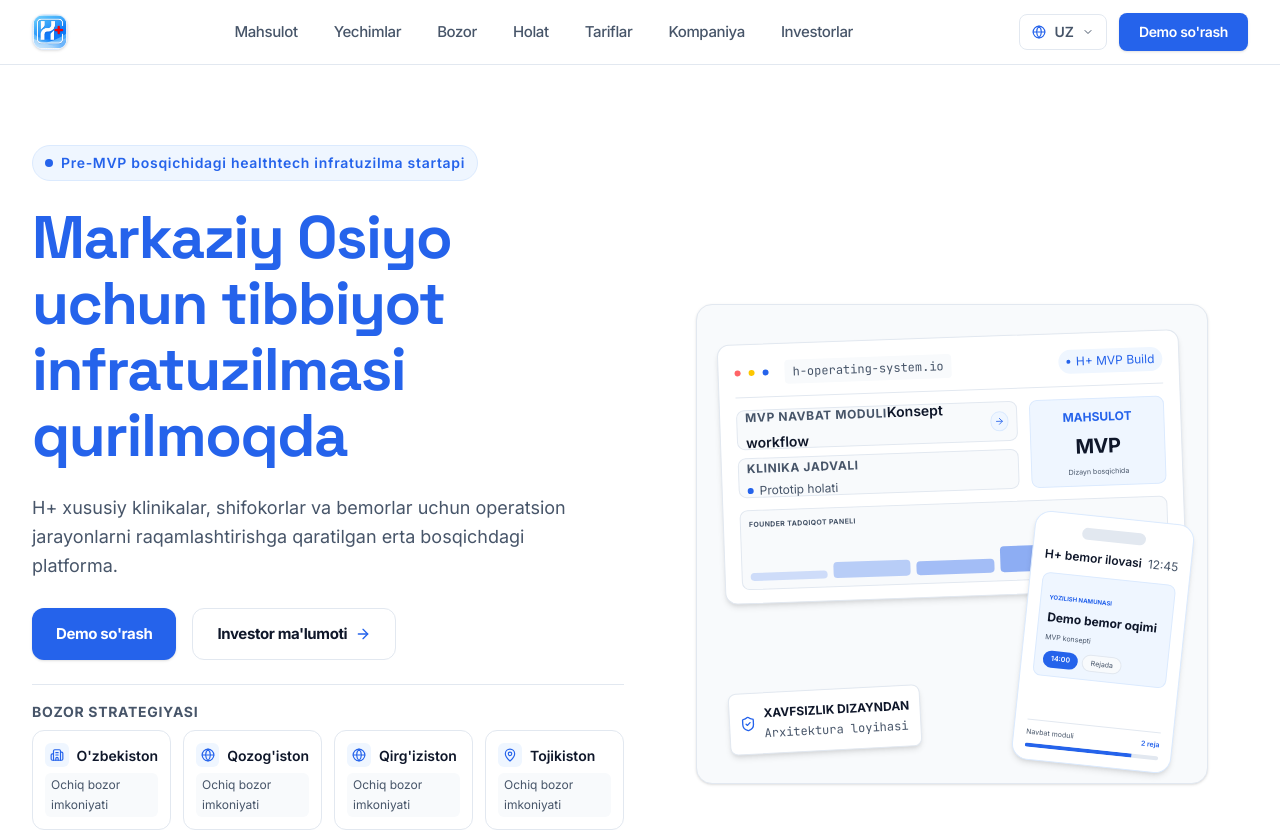
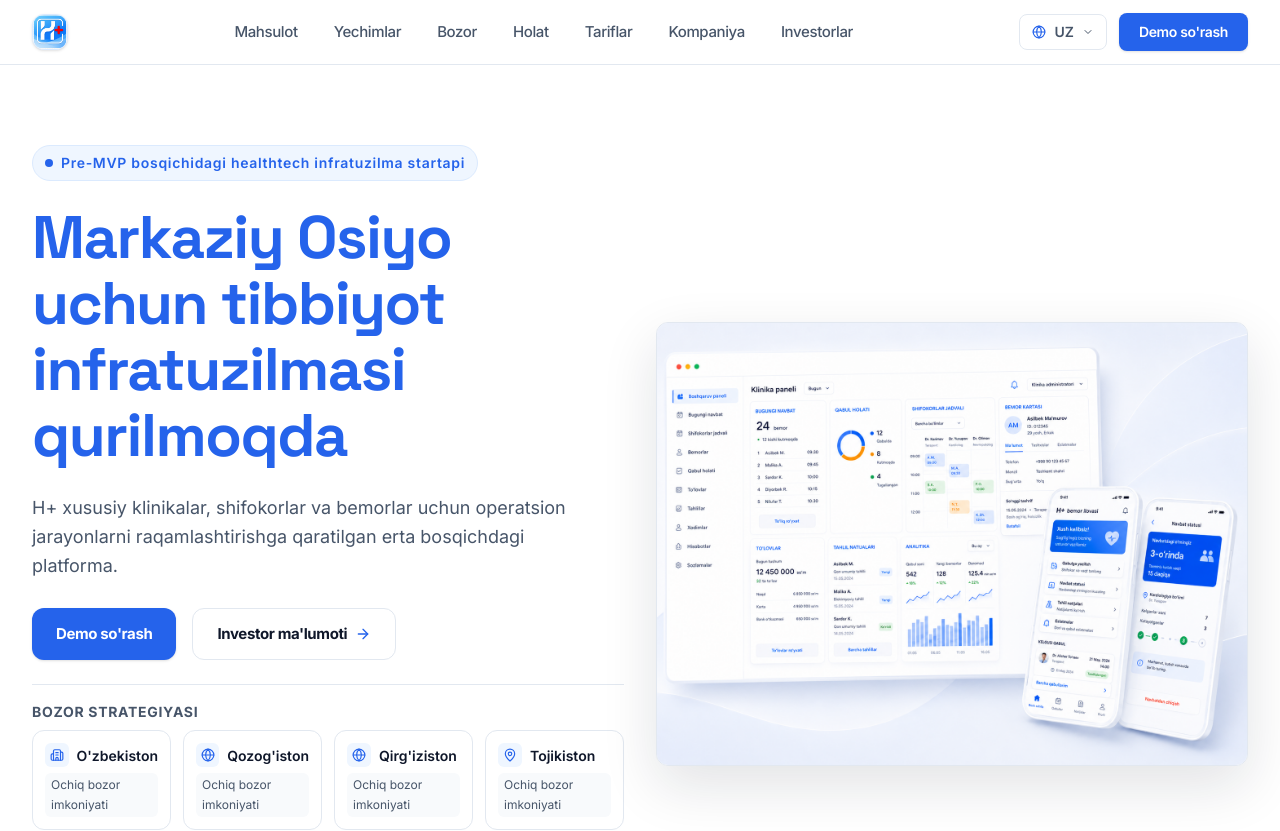
Before and after one commit to davronramazonov/H-websayt, a React (Vite) app: page / in a window 1280 px wide. Shown: the top 831 px of the page. Built offline with nearby package versions, Linux system fonts and the light colour scheme.

Commit message:
Replace homepage dashboard with product media

```diff
--- a/src/components/Home.tsx
+++ b/src/components/Home.tsx
@@ -1,7 +1,8 @@
 import { motion } from 'motion/react';
-import { Calendar, Clock, Brain, FileText, Smartphone, Network, MapPin, ArrowRight, ShieldCheck, Globe, Building2 } from 'lucide-react';
+import { Calendar, Clock, Brain, FileText, Smartphone, Network, MapPin, ArrowRight, Globe, Building2 } from 'lucide-react';
 import { Language, PageId } from '../types';
 import { translations } from '../translations';
+import productOverviewImage from '../../assets/hplus-product-overview.png';
 
 interface HomeProps {
   lang: Language;
@@ -113,9 +114,17 @@ export default function Home({ lang, setActivePage, onRequestDemo }: HomeProps)
               initial={{ opacity: 0, scale: 0.9 }}
               animate={{ opacity: 1, scale: 1 }}
               transition={{ delay: 0.2, type: 'spring', duration: 0.8 }}
-              className="relative w-full max-w-lg aspect-square lg:aspect-auto lg:h-[480px] rounded-2xl bg-[#F8FAFC] border border-[#E2E8F0] p-6 flex items-center justify-center overflow-hidden shadow-sm"
+              className="relative w-full max-w-2xl aspect-[4/3] rounded-xl bg-white border border-[#E2E8F0] overflow-hidden shadow-[0_20px_55px_rgba(15,23,42,0.12)]"
             >
+              <img
+                src={productOverviewImage}
+                alt="H+ klinika boshqaruv paneli va bemor mobil ilovasi konsepti"
+                className="absolute inset-0 h-full w-full object-cover"
+                loading="eager"
+                fetchPriority="high"
+              />
 
+              <div className="hidden" aria-hidden="true">
               <div className="absolute inset-x-6 top-8 h-[260px] bg-white border border-[#E2E8F0] rounded-xl shadow-md p-4 overflow-hidden transform -rotate-2 select-none">
                 <div className="flex items-center justify-between pb-3 border-b border-[#E2E8F0] text-[10px] text-[#475569]">
                   <div className="flex items-center gap-2">
@@ -199,12 +208,6 @@ export default function Home({ lang, setActivePage, onRequestDemo }: HomeProps)
                 </div>
               </div>
 
-              <div className="absolute left-8 bottom-8 bg-white border border-[#E2E8F0] rounded-lg p-2.5 shadow-md flex items-center gap-2 transform -rotate-3">
-                <ShieldCheck className="w-4 h-4 text-[#2563EB]" />
-                <div className="flex flex-col text-[8px]">
-                  <span className="font-bold text-[#0F172A]">{t.home.mockup.secureRecord}</span>
-                  <span className="text-[#475569] font-mono">{t.home.mockup.ehrStandard}</span>
-                </div>
               </div>
             </motion.div>
           </div>
```
Also changed, not shown: assets/hplus-product-overview.png (added).
